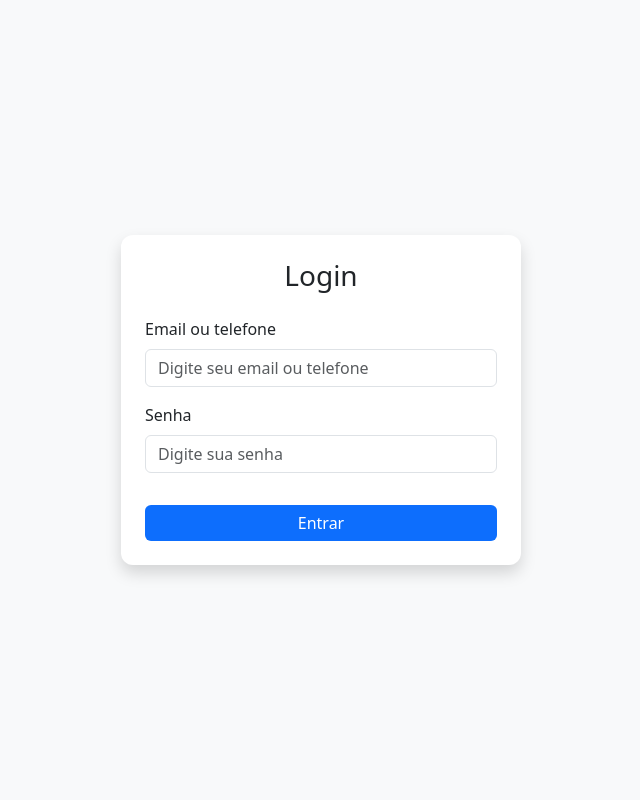
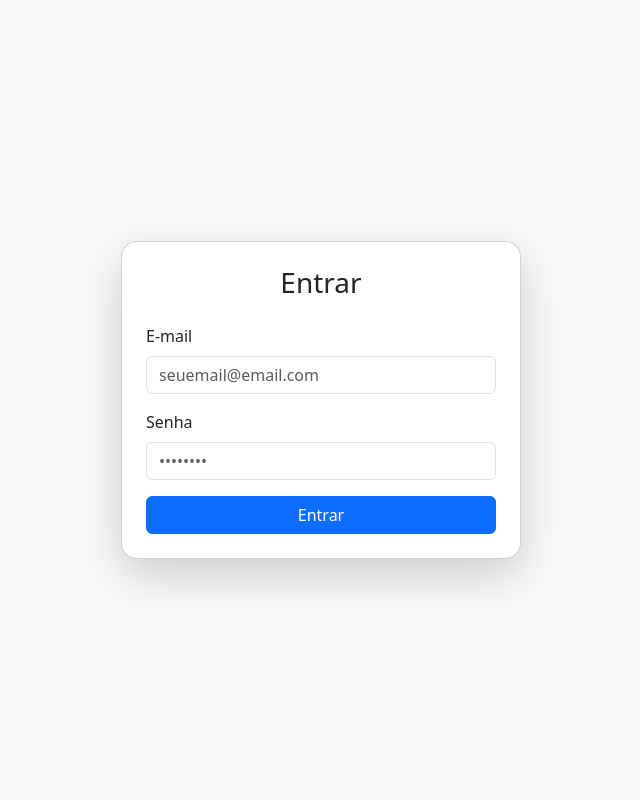
Before and after one commit to iguemanuel/adota-parana, a PHP site: template app/views/auth/Login.php in a window 1280 px wide. Shown: the whole page, without its empty margins (319-959 px from the left). Run offline with PHP 8.4, Linux system fonts and the light colour scheme; the template is opened without the code that fills it, so the values that code supplies are empty.

Commit message:
AuthController and Login View Development

```diff
--- a/app/views/auth/Login.php
+++ b/app/views/auth/Login.php
@@ -3,63 +3,55 @@
 <head>
     <meta charset="UTF-8">
     <meta name="viewport" content="width=device-width, initial-scale=1.0">
-    <title>Login</title>
-    <link href="https://cdn.jsdelivr.net/npm/bootstrap@5.3.3/dist/css/bootstrap.min.css" rel="stylesheet" xintegrity="sha384-QWTKZyjpPEjISv5WaRU9OFeRpok6YctnYmDr5pNlyT2bRjXh0JMhjY6hW+ALEwIH" crossorigin="anonymous">
-    <style>
-        body {
-            background-color: #f8f9fa;
-        }
-        .card {
-            border: none;
-            border-radius: 0.75rem;
-        }
-        .btn-primary {
-            background-color: #0d6efd;
-            border: none;
-            transition: background-color 0.2s;
-        }
-        .btn-primary:hover {
-            background-color: #0b5ed7;
-        }
-        .form-control:focus {
-            box-shadow: 0 0 0 0.25rem rgba(13, 110, 253, 0.25);
-            border-color: #86b7fe;
-        }
-    </style>
+    <title>Login - Adota Paraná</title>
+    <link href="https://cdn.jsdelivr.net/npm/bootstrap@5.3.2/dist/css/bootstrap.min.css" rel="stylesheet">
 </head>
-<body>
-    <div class="container d-flex justify-content-center align-items-center vh-100">
-        <div class="card shadow p-4" style="width: 100%; max-width: 400px;">
-            <h3 class="card-title text-center mb-4">Login</h3>
+<body class="bg-light">
 
-            <?php if (!empty($flash)) : ?>
-                <?php foreach ($flash as $type => $messages) : ?>
-                    <?php foreach ($messages as $message) : ?>
-                        <?php $alertClass = $type === 'success' ? 'alert-success' : 'alert-danger'; ?>
-                        <div class="alert <?= htmlspecialchars($alertClass, ENT_QUOTES, 'UTF-8') ?> alert-dismissible fade show" role="alert">
-                            <?= htmlspecialchars($message, ENT_QUOTES, 'UTF-8') ?>
-                            <button type="button" class="btn-close" data-bs-dismiss="alert" aria-label="Close"></button>
+    <div class="container d-flex align-items-center justify-content-center vh-100">
+        <div class="card shadow-lg p-4" style="max-width: 400px; width: 100%; border-radius: 1rem;">
+            <h3 class="text-center mb-4">Entrar</h3>
+
+            <!-- Mensagens de sucesso/erro -->
+            <?php if (\Lib\FlashMessage::hasMessages()): ?>
+                <div>
+                    <?php foreach (\Lib\FlashMessage::getMessages() as $message): ?>
+                        <div class="alert alert-<?= $message['type'] ?> text-center">
+                            <?= htmlspecialchars($message['text']) ?>
                         </div>
                     <?php endforeach; ?>
-                <?php endforeach; ?>
+                </div>
             <?php endif; ?>
 
-            <form method="POST" action="/login">
+            <form action="/login" method="POST">
                 <div class="mb-3">
-                    <label for="login" class="form-label">Email ou telefone</label>
-                    <input type="text" name="login" id="login" class="form-control" placeholder="Digite seu email ou telefone" required autocomplete="username">
+                    <label for="email" class="form-label">E-mail</label>
+                    <input
+                        type="email"
+                        class="form-control"
+                        id="email"
+                        name="email"
+                        placeholder="seuemail@email.com"
+                        required
+                    >
                 </div>
 
                 <div class="mb-3">
                     <label for="password" class="form-label">Senha</label>
-                    <input type="password" name="password" id="password" class="form-control" placeholder="Digite sua senha" required autocomplete="current-password">
+                    <input
+                        type="password"
+                        class="form-control"
+                        id="password"
+                        name="password"
+                        placeholder="••••••••"
+                        required
+                    >
                 </div>
 
-                <button type="submit" class="btn btn-primary w-100 mt-3">Entrar</button>
+                <button type="submit" class="btn btn-primary w-100">Entrar</button>
             </form>
         </div>
     </div>
 
-    <script src="https://cdn.jsdelivr.net/npm/bootstrap@5.3.3/dist/js/bootstrap.bundle.min.js" xintegrity="sha384-YvpcrYf0tY3lHB60NNkmXc5s9fDVZLESaAA55NDzOxhy9GkcIdslK1eN7N6jIeHz" crossorigin="anonymous"></script>
 </body>
 </html>
--- a/config/routes.php
+++ b/config/routes.php
@@ -3,9 +3,15 @@
 use App\Controllers\HomeController;
 use App\Controllers\AuthController;
 use Core\Router\Route;
+use App\Controllers\AdminController;
+use App\Middleware\Authenticate;
+use App\Middleware\Admin;
 
 // Authentication
 Route::get('/', [HomeController::class, 'index'])->name('root');
 Route::get('/login', [AuthController::class, 'showLoginForm']);
 Route::post('/login', [AuthController::class, 'login']);
 Route::post('/logout', [AuthController::class, 'logout']);
+Route::get('/admin', [AdminController::class, 'index'])
+    ->addMiddleware(new Authenticate())
+    ->addMiddleware(new Admin());
```
Also changed, not shown: app/Controllers/AuthController.php (+17 -22 lines), app/Middleware/Admin.php (added, +22 -0 lines).
